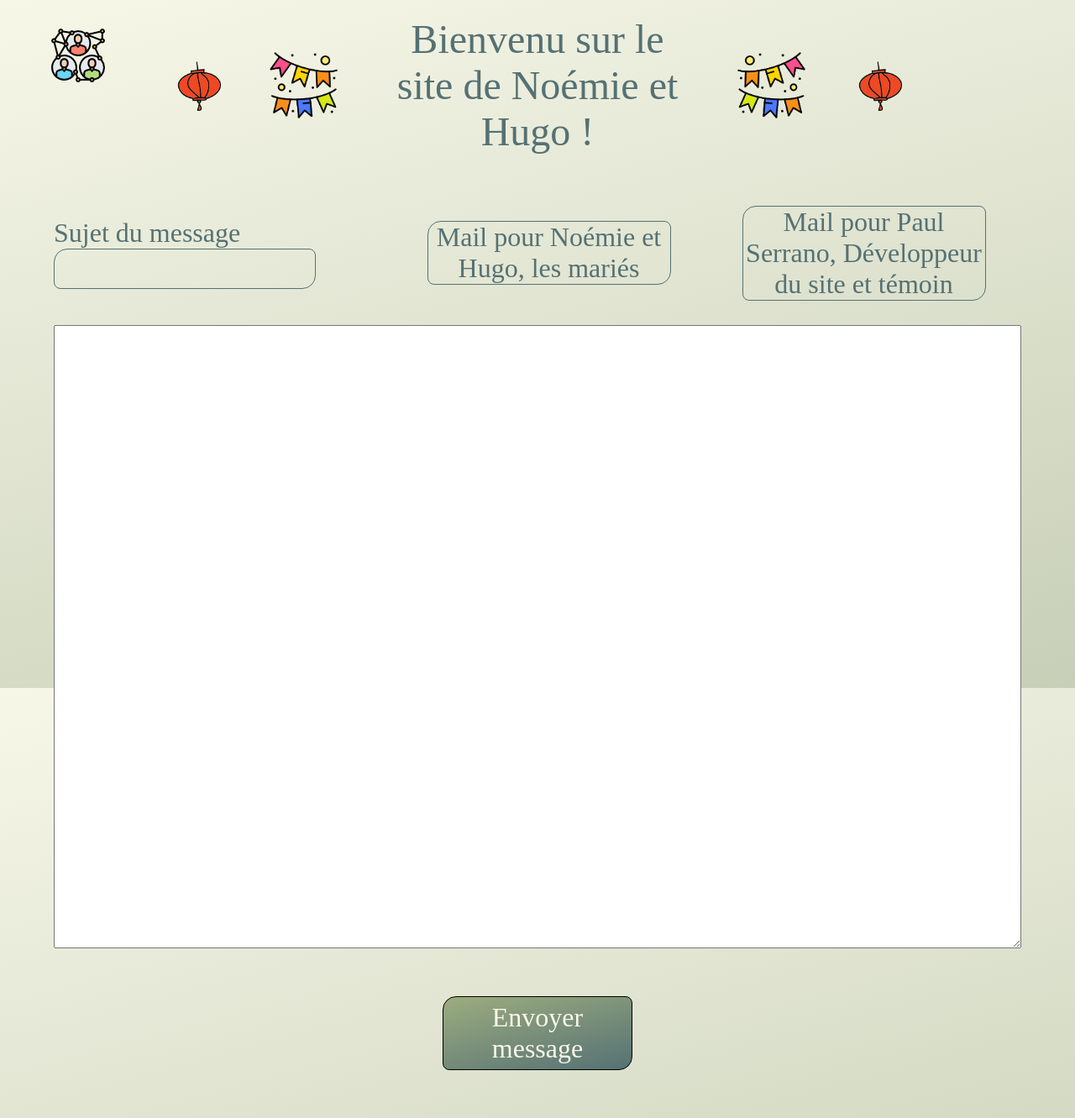
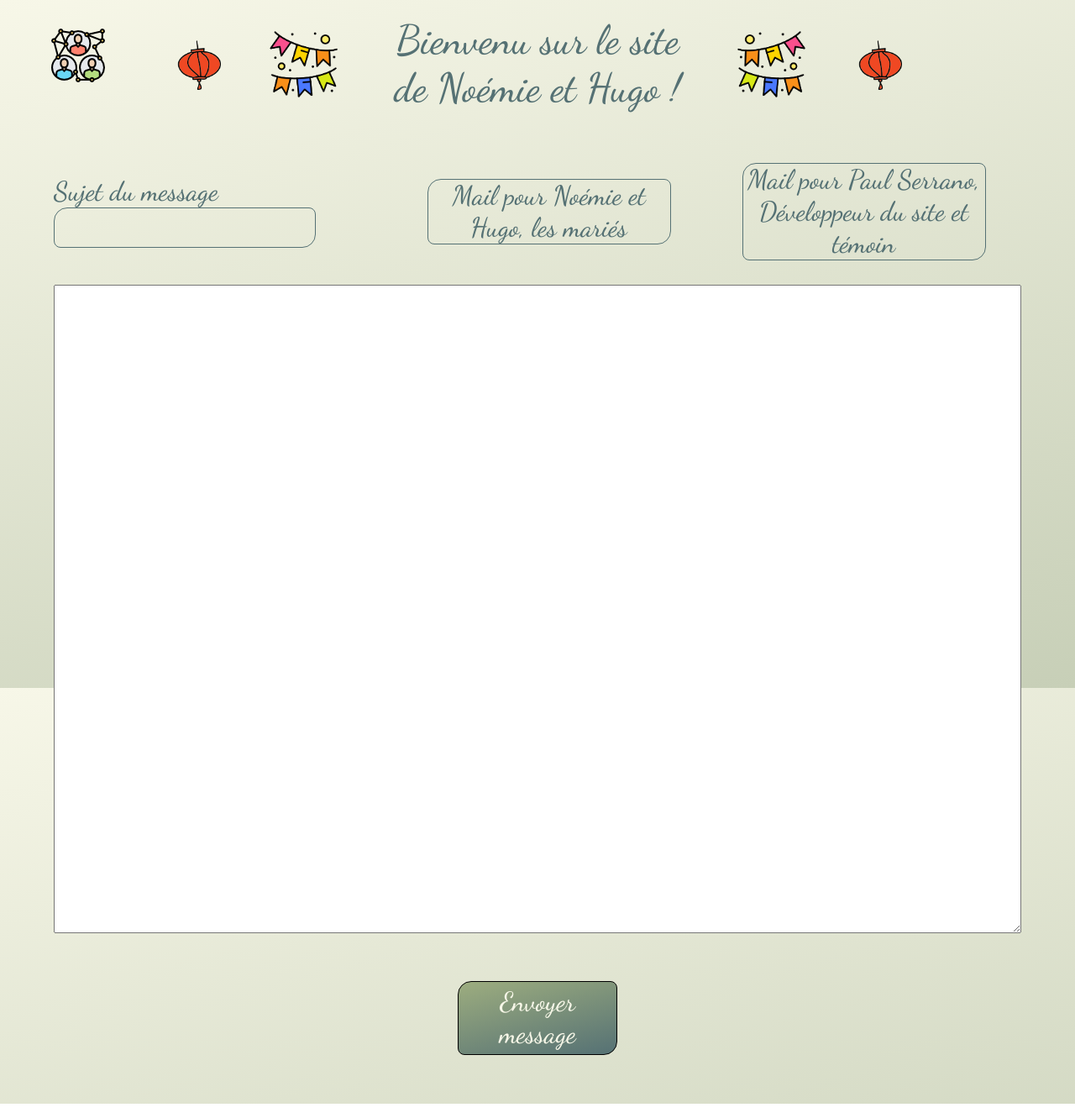
Before and after one commit to Paul-Serrano/Site-de-Mariage, a PHP site: page /view/contact.php in a window 1280 px wide. Shown: the whole page at 84% size. Run offline with PHP 8.4, Linux system fonts and the light colour scheme; some libraries are stand-ins or nearby versions.

Commit message:
font change, contact header remove

```diff
--- a/public/style.css
+++ b/public/style.css
@@ -1,7 +1,7 @@
 @font-face {
   font-family: "nickainleynormal";
-  src: url("nickainley-normal-webfont.woff2") format("woff2"),
-    url("nickainley-normal-webfont.woff") format("woff");
+  src: url("../public/font/nickainley-normal-webfont.woff2") format("woff2"),
+    url("../public/font/nickainley-normal-webfont.woff") format("woff");
   font-weight: normal;
   font-style: normal;
 }
@@ -9,7 +9,7 @@
 * {
   margin: 0;
   padding: 0;
-  font-family: "Nickainley", "Sans-serif";
+  font-family: "Dancing Script", "Sans-serif";
   font-size: 2rem;
   color: #557174;
 }
```
Also changed, not shown: controller/contact_post.php (+15 -10 lines), public/font/nickainley-normal-webfont.woff (added), public/font/nickainley-normal-webfont.woff2 (added).
